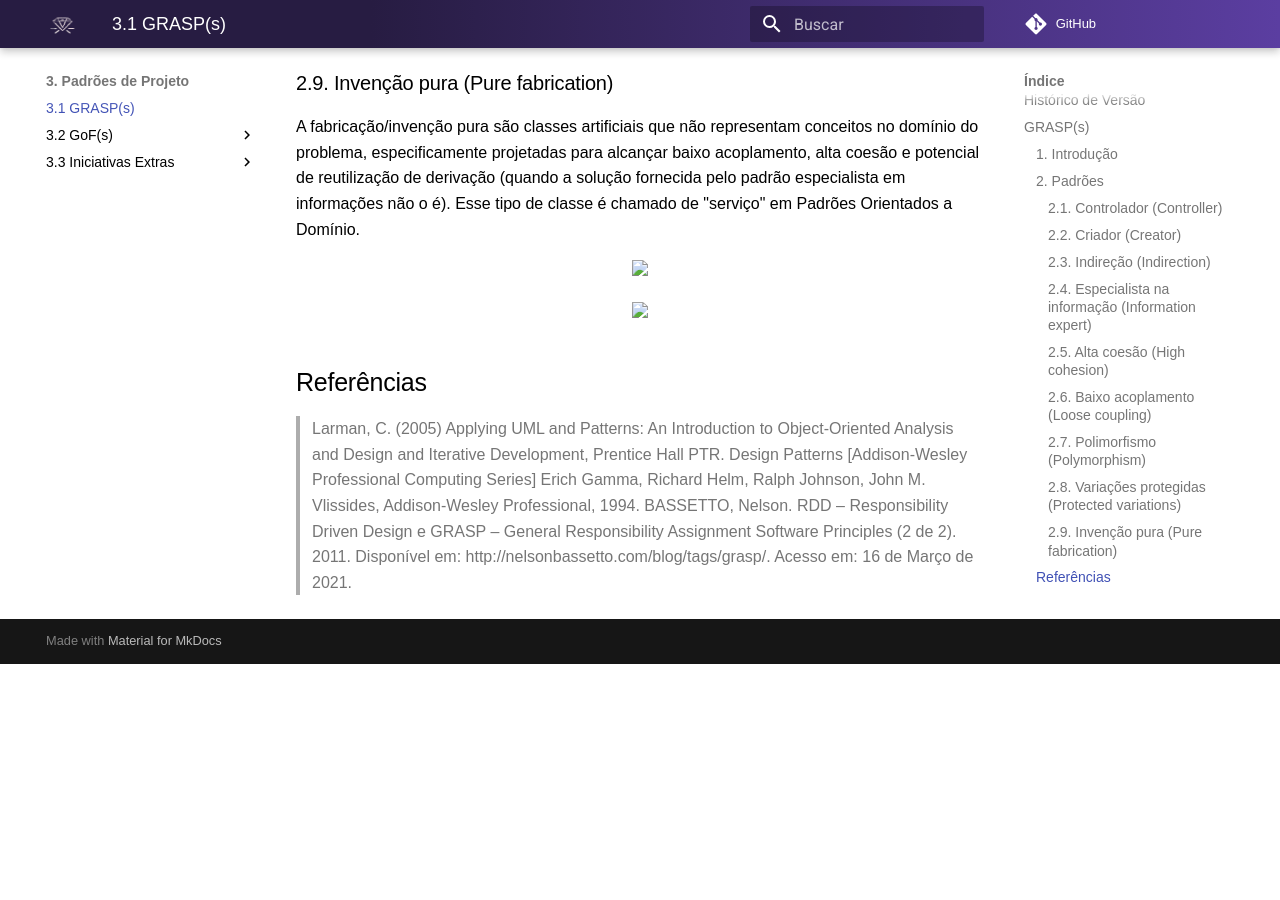
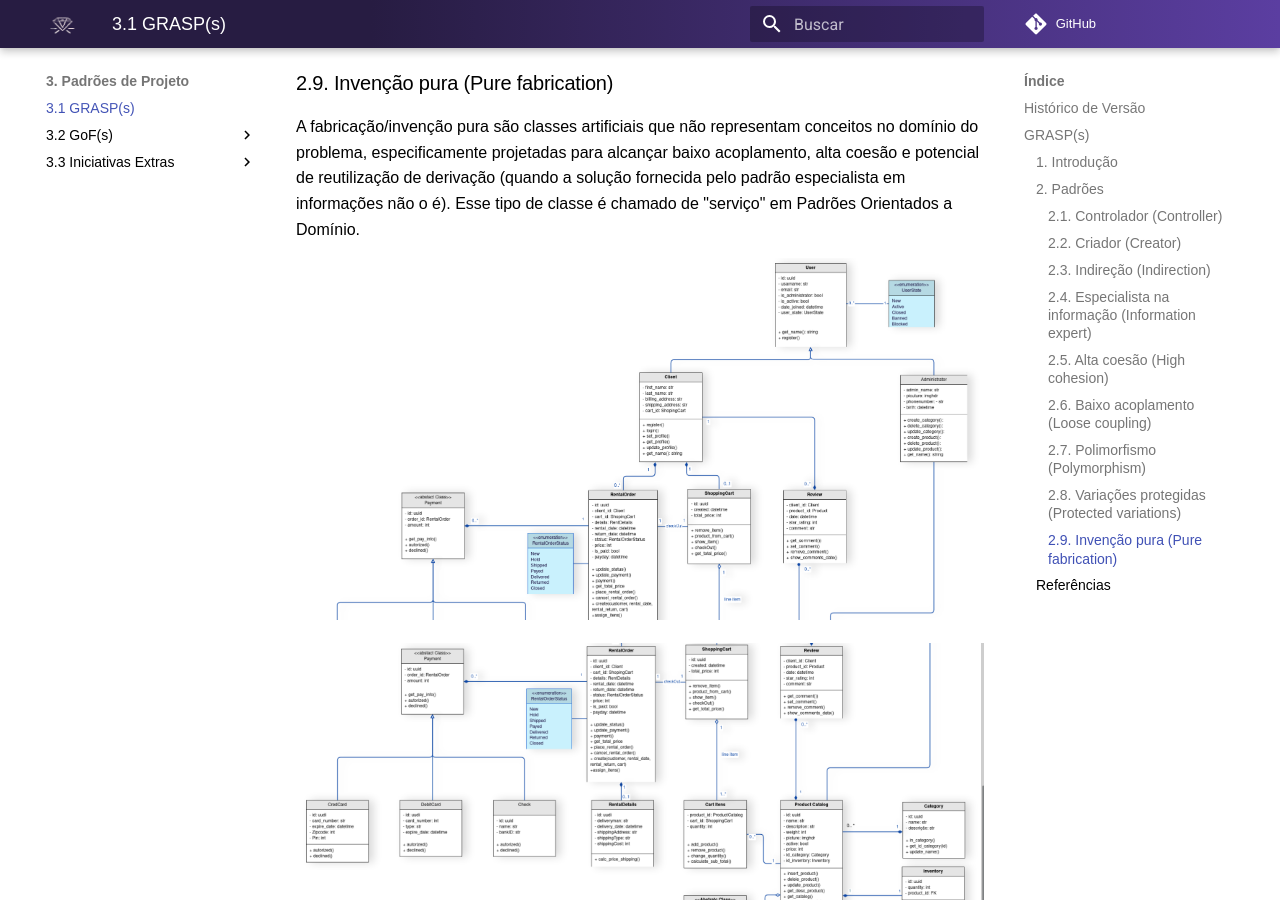
Before and after one commit to UnBArqDsw2021-2/2021.2_G7_-AluguelKitsFesta, an MkDocs documentation site: the page built from docs/padrao/grasp.md, in a window 1280 px wide and 900 px high, scrolled down 3369 px. Built offline with MkDocs 1.6.1 and Material for MkDocs 9.7.7, drawn with Linux system fonts in a browser that asks for light colours; comment, search, counter and statistics services are not loaded; before the commit the page ends 4033 px from its top, so only the background shows below that.

Commit message:
update grasp.md

```diff
--- a/docs/padrao/grasp.md
+++ b/docs/padrao/grasp.md
@@ -79,12 +79,9 @@ O padrão Protected Variations protege os elementos de alterações em outros el
 
 A fabricação/invenção pura são classes artificiais que não representam conceitos no domínio do problema, especificamente projetadas para alcançar baixo acoplamento, alta coesão e potencial de reutilização de derivação (quando a solução fornecida pelo padrão especialista em informações não o é). Esse tipo de classe é chamado de "serviço" em Padrões Orientados a Domínio.
 
-<p align="center">
-	<img src="./imagens/diagram_class1.png">
-</p>
-<p align="center">
-	<img src="./imagens/diagram_class2.png">
-</p>
+![Diagrama de Classe 1](../padrao//imagens/diagram_class1.png)
+
+![Diagrama de Classe 2](../padrao//imagens/diagram_class2.png)
 
 
 ## Referências
```
